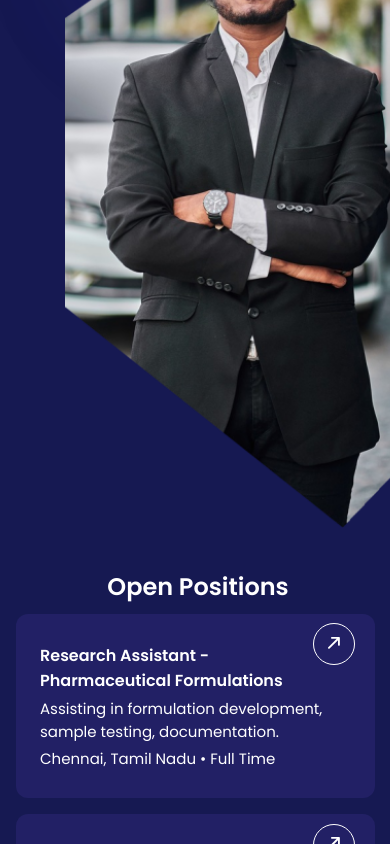
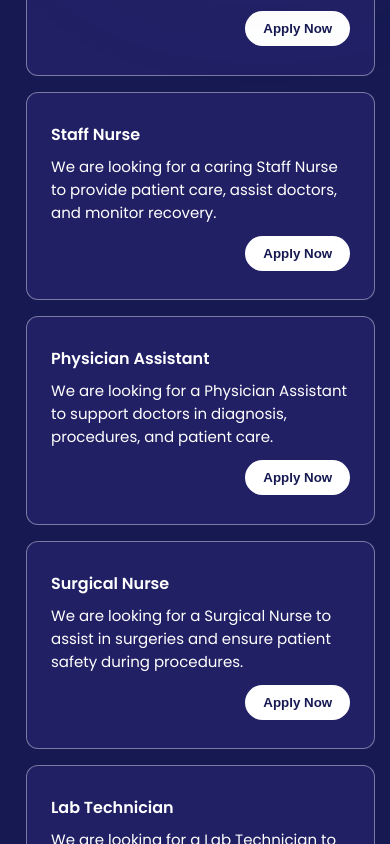
Before and after one commit to SAKTHIIIVEL/intern_manvian, a React (Vite) app: page /career in a window 390 px wide. Shown: the part 960-1804 px from the top of the page. Built offline with nearby package versions, Linux system fonts and the light colour scheme.

Commit message:
chore : replace the content and cretaed new career cards

```diff
--- a/src/components/Products.jsx
+++ b/src/components/Products.jsx
@@ -57,9 +57,10 @@ const Products = () => {
             </div>
 
             <p>
-              Diverse Innovation Pharmaceuticals Pvt. Ltd. is a growing
-              healthcare organization committed to delivering comprehensive and
-              accessible medical services to the community.{" "}
+              <h4>Pharmaceuticals</h4>
+              Providing a wide range of high-quality medicines and healthcare
+              products, ensuring reliable supply and support for effective
+              patient care.
             </p>
           </motion.div>
 
@@ -81,7 +82,6 @@ const Products = () => {
                   height: "100%",
                   objectFit: "cover",
                   borderRadius: "20px",
-
                 }}
               />
               {/* In real app, use asset */}
@@ -112,9 +112,9 @@ const Products = () => {
             </div>
 
             <p>
-              Diverse Innovation Pharmaceuticals Pvt. Ltd. is a growing
-              healthcare organization committed to delivering comprehensive and
-              accessible medical services to the community.{" "}
+              <h4>Surgical Instruments</h4>
+              Offering precision-crafted surgical instruments designed for
+              safety, durability, and efficiency in medical procedures.
             </p>
           </motion.div>
 
@@ -156,9 +156,9 @@ const Products = () => {
               </svg>
             </div>
             <p>
-              Diverse Innovation Pharmaceuticals Pvt. Ltd. is a growing
-              healthcare organization committed to delivering comprehensive and
-              accessible medical services to the community.{" "}
+              <h4>Laboratory Equipment</h4>
+              Delivering advanced laboratory equipment and solutions to support
+              accurate diagnostics and efficient testing processes.
             </p>
           </motion.div>
 
@@ -193,11 +193,23 @@ const Products = () => {
               </svg>
             </div>
             <p>
-              Diverse Innovation Pharmaceuticals Pvt. Ltd. is a growing
-              healthcare organization committed to delivering comprehensive and
-              accessible medical services to the community.{" "}
+              <h4>Surgical & ICU Electronics</h4>
+              Supplying modern medical electronics and ICU equipment to ensure
+              critical care support and improved patient outcomes.
             </p>
           </motion.div>
+        </div>
+        <div className={styles.buttonContainer}>
+          <motion.button
+            className={styles.viewButton}
+            whileHover={{ scale: 1.05 }}
+            whileTap={{ scale: 0.95 }}
+            onClick={() => {
+              window.open("https://di-wholesale.vercel.app/", "_blank");
+            }}
+          >
+            View Products
+          </motion.button>
         </div>
       </div>
     </section>
--- a/src/pages/CareerPage.css
+++ b/src/pages/CareerPage.css
@@ -195,79 +195,82 @@
   list-style: none;
   padding: 0;
   margin: 0;
+  display: grid;
+  grid-template-columns: repeat(3, 1fr);
+  gap: 2rem;
+}
+
+.role-item {
   display: flex;
   flex-direction: column;
-  gap: 0.65rem;
-}
-
-.role-item {
-  display: flex;
   justify-content: space-between;
-  align-items: center;
-  padding: 0.9rem 1rem;
+  padding: 2rem;
+  border-radius: 16px;
+  border: 1px solid rgba(255, 255, 255, 0.4);
   background: transparent;
-  border-bottom: 1px solid rgb(255, 255, 255);
-  position: relative;
-}
-
-.role-item:hover {
-  background: #E7E6F6;
+  min-height: 180px;
+  transition: all 0.35s ease;
+  cursor: pointer;
+  gap: 10px;
+}
+
+.role-item:hover,
+.role-item.active {
+  background: #e9e9ef;
+  border-color: #e9e9ef;
 }
 
 .role-item:hover .role-name,
-.role-item:hover .role-meta {
-  color: #1E1E1E;
+.role-item:hover .role-meta,
+.role-item.active .role-name,
+.role-item.active .role-meta {
+  color: #161952;
 }
 
 .role-name {
-  margin: 0;
-  color: #f5f7ff;
+  font-size: 20px;
   font-weight: 600;
-  font-size: 24px;
-  max-width: 89%;
+  color: #ffffff;
 }
 
 .role-meta {
-  margin: 0.25rem 0 0 0;
+  font-size: 14px;
   color: #c6d0ff;
-  font-size: 0.85rem;
+  margin-top: 8px;
 }
 
 .role-apply {
-  position: absolute;
-  top: 10px;
-  right: 16px;
-  border: 1px solid rgb(255, 255, 255);
-  background: #222065;
+  align-self: flex-end;
+  margin-top: auto;
+  background: #ffffff;
+  color: #161952;
+  border-radius: 30px;
+  padding: 10px 18px;
+  border: none;
+  font-weight: 600;
+}
+
+.role-item:hover .role-apply,
+.role-item.active .role-apply {
+  background: #161952;
   color: #ffffff;
-  width: 48px;
-  height: 48px;
-  border-radius: 50px;
-  cursor: pointer;
-  transition: all 0.2s ease;
-}
-
-.role-apply:hover {
-  border: 1px solid rgba(255, 255, 255, 0);
-  background: #4f8bff;
-  border-color: #4f8bff;
 }
 
 .positions-section {
   position: relative;
   z-index: 2;
-  max-width: 1400px;
+  max-width: 1150px;
   margin-right: 0;
   padding-left: 2rem;
-  margin-left: 2.4rem;
+  margin-left: 100px;
+  padding-top: 40px;
 }
 
 .positions-content {
   display: grid;
-  grid-template-columns: 1.1fr 0.9fr;
   gap: 1rem;
   align-items: center;
-  margin-left: 70px;
+  margin-left: 0;
 }
 
 .positions-text {
@@ -682,7 +685,7 @@
   }
 
   .positions-section {
-    max-width: 1200px;
+    max-width: 1150px;
     margin-left: 1.5rem;
     padding-top: 2rem;
   }
@@ -713,6 +716,14 @@
   }
 }
 
+@media (max-width: 1220px) {
+  .positions-section {
+    max-width: 1050px;
+  }
+  .role-list {
+    grid-template-columns: repeat(3, 1fr);
+  }
+}
 
 
 /* Tablet (768px - 1023px) */
@@ -752,7 +763,8 @@
 
   .positions-section {
     padding-left: 1.5rem;
-    margin-left: 1rem;
+    margin-left: 50px;
+    max-width: 900px;
   }
 
   /* .positions-content {
@@ -854,15 +866,7 @@
     color: #ffffff;
   }
 
-  .role-apply {
-    background: transparent;
-    border-color: #ffffff;
-  }
-
   /* Hover state - light background */
-  .role-item:hover {
-    background: #E7E6F6;
-  }
 
   .role-item:hover .role-name,
   .role-item:hover .role-meta {
@@ -884,14 +888,23 @@
     margin: 0.3rem 0;
   }
 
-  .role-apply {
-    width: 48px;
-    height: 48px;
-    flex-shrink: 0;
-  }
-
   .role-name {
     font-size: 20px;
+  }
+}
+
+@media (max-width: 980px) {
+  .positions-section{
+    max-width: 850px;
+  }
+}
+
+@media (max-width: 880px) {
+  .positions-section{
+    max-width: 750px;
+  }
+  .role-list{
+    grid-template-columns: repeat(2, 1fr);
   }
 }
 
@@ -1164,7 +1177,7 @@
   }
 
   .hero-info {
-    /* top: 40px; */
+    top: 0px;
     flex-direction: column;
     gap: 1.5rem;
     margin-bottom: 0rem;
@@ -1188,7 +1201,7 @@
     padding-left: 1rem;
     margin-left: 0px;
     padding-right: 1rem;
-    padding-top: 0rem;
+    padding-top: 80px;
   }
   .positions-content {
   opacity: 1;
@@ -1225,9 +1238,6 @@
     padding-top: 0;
     margin-bottom: 20px;
     gap: 10px;
-    padding-right:1rem ;
-    padding-left: 0px;
-    margin-right: 50px;
   }
 
   .section-title {
@@ -1259,14 +1269,12 @@
 
   .role-list {
     gap: 1rem;
-    padding-right: 1rem;
+    grid-template-columns: 1fr;
   }
 
   .role-item {
     border-radius: 12px;
     padding: 1.8rem 1.5rem;
-    border-bottom: none;
-    border: none;
     position: relative;
     background: #222065;
   }
@@ -1276,11 +1284,6 @@
     color: #ffffff;
   }
 
-  .role-apply {
-    background: transparent;
-    border-color: #ffffff;
-  }
-
   /* Hover state - light background */
   .role-item:hover {
     background: #E7E6F6;
@@ -1289,19 +1292,6 @@
   .role-item:hover .role-name,
   .role-item:hover .role-meta {
     color: #1E1E1E;
-  }
-
-  .role-item:hover .role-apply {
-    background: #222065;
-    border-color: #222065;
-  }
-
-  .role-apply {
-    position: absolute;
-    top: 1.5rem;
-    right: 1.25rem;
-    width: 48px;
-    height: 48px;
   }
 
   .role-meta {
@@ -1404,21 +1394,12 @@
 }
 
 @media (max-width: 420px) {
-  .role-list{
-    padding-right:1.9rem;
-  }
-
+  .positions-text{
+    padding: 10px;
+  }
 }
 
 @media (max-width: 410px) {
-  .role-list{
-    padding-right:2.8rem;
-  }
-  .role-apply{
-    top: 0.6rem;
-     width: 42px;
-    height: 42px;
-  }
 
 }
 
@@ -1494,11 +1475,6 @@
   .role-list {
         padding-right: 0.8rem;
     }
-
-  .positions-text{
-    padding-right:20px;
-    margin-right: 0;
-  }
   .role-name{
     max-width: 240px;
     font-size: 14px;
@@ -1507,8 +1483,7 @@
     font-size: 12px;
   }
   .role-apply{
-    width: 38px;
-    height: 38px;
+    font-size: 12px;
   }
 }
 
@@ -1517,17 +1492,10 @@
     max-width: 260px;
     left: 0;
   }
-  .positions-text{
-    padding-right:5px;
-    margin-right: 0;
-  }
   .role-name{
     max-width: 200px;
     font-size: 14px;
   }
-      .role-list {
-        padding-right: 0.5rem;
-    }
 }
 
 @media (max-width: 767px) {
--- a/src/pages/CareerPage.jsx
+++ b/src/pages/CareerPage.jsx
@@ -7,39 +7,74 @@ import Swal from "sweetalert2";
 
 const openRoles = [
   {
-    title: "Research Assistant - Pharmaceutical Formulations",
+    title: "Pharmacist",
     role_focus:
-      " Assisting in formulation development, sample testing, documentation.",
-    location: "Chennai, Tamil Nadu",
-    type: "Full Time",
+      "We are looking for a qualified Pharmacist to dispense medicines, manage inventory, and guide patients.",
   },
   {
-    title: "Research Analyst - Pharmaceutical Formulations",
+    title: "Staff Nurse",
     role_focus:
-      " Assisting in formulation development, sample testing, documentation.",
-    location: "Chennai, Tamil Nadu",
-    type: "Full Time",
+      "We are looking for a caring Staff Nurse to provide patient care, assist doctors, and monitor recovery.",
   },
   {
-    title: "Research Assistant - Pharmaceutical Formulations",
+    title: "Physician Assistant",
     role_focus:
-      " Assisting in formulation development, sample testing, documentation.",
-    location: "Chennai, Tamil Nadu",
-    type: "Full Time",
+      "We are looking for a Physician Assistant to support doctors in diagnosis, procedures, and patient care.",
   },
   {
-    title: "Research Assistant - Pharmaceutical Formulations",
+    title: "Surgical Nurse",
     role_focus:
-      " Assisting in formulation development, sample testing, documentation.",
-    location: "Chennai, Tamil Nadu",
-    type: "Full Time",
+      "We are looking for a Surgical Nurse to assist in surgeries and ensure patient safety during procedures.",
   },
   {
-    title: "Research Assistant - Pharmaceutical Formulations",
+    title: "Lab Technician",
     role_focus:
-      " Assisting in formulation development, sample testing, documentation.",
-    location: "Chennai, Tamil Nadu",
-    type: "Full Time",
+      "We are looking for a Lab Technician to conduct tests, handle lab equipment, and maintain reports.",
+  },
+  {
+    title: "Office Staff",
+    role_focus:
+      "We are looking for Office Staff to handle administrative tasks and support daily operations.",
+  },
+  {
+    title: "Front Office Receptionist",
+    role_focus:
+      "We are looking for a Receptionist to manage front desk operations, calls, and appointments.",
+  },
+  {
+    title: "Accountant",
+    role_focus:
+      "We are looking for an Accountant to manage billing, financial records, and daily transactions.",
+  },
+  {
+    title: "Store Assistant",
+    role_focus:
+      "We are looking for a Store Assistant to manage stock, organize supplies, and maintain inventory.",
+  },
+  {
+    title: "Managers",
+    role_focus:
+      "We are looking for Managers to oversee operations, manage teams, and ensure smooth workflow.",
+  },
+  {
+    title: "Field Officers",
+    role_focus:
+      "We are looking for Field Officers to handle on-ground coordination and external operations.",
+  },
+  {
+    title: "Duty Doctors & Consultants",
+    role_focus:
+      "We are looking for Duty Doctors & Consultants to provide consultation, diagnosis, and treatment.",
+  },
+  {
+    title: "Pharmacy Manager",
+    role_focus:
+      "We are looking for a Pharmacy Manager to supervise operations and manage pharmacy staff.",
+  },
+  {
+    title: "Delivery Assistant",
+    role_focus:
+      "We are looking for a Delivery Assistant to handle deliveries and support logistics operations.",
   },
 ];
 
@@ -236,12 +271,12 @@ const CareerPage = () => {
     }
   };
 
-
   const heroRef = useRef(null);
   const positionsRef = useRef(null);
   const portraitRef = useRef(null);
   const contactportraitRef = useRef(null);
   const formRef = useRef(null);
+  const [activeIndex, setActiveIndex] = useState(null);
 
   useEffect(() => {
     const observer = new IntersectionObserver(
@@ -336,45 +371,56 @@ const CareerPage = () => {
             <h2 className="section-title">Open Positions</h2>
 
             <div className="hero-card">
-              <ul
-                className="role-list"
+              <ul className="role-list">
+                {openRoles.map((role, idx) => (
+                  <li
+                    key={idx}
+                    className={`role-item ${activeIndex === idx ? "active" : ""}`}
                     onClick={() => {
-                  document.getElementById("career-contact")?.scrollIntoView({
+                      setActiveIndex(idx);
+
+                      // ✅ Prefill role in form
+                      setFormData((prev) => ({
+                        ...prev,
+                        role: role.title,
+                      }));
+
+                      document
+                        .getElementById("career-contact")
+                        ?.scrollIntoView({
                           behavior: "smooth",
                         });
                     }}
                   >
-                {openRoles.map((role, idx) => (
-                  <li key={idx} className="role-item">
                     <div>
                       <p className="role-name">{role.title}</p>
                       <p className="role-meta">{role.role_focus}</p>
-                      <p className="role-meta">
-                        {role.location} • {role.type}
-                      </p>
                     </div>
-                    <button className="role-apply">
-                      <svg
-                        width="12"
-                        height="12"
-                        viewBox="0 0 18 18"
-                        fill="none"
-                        xmlns="http://www.w3.org/2000/svg"
+                    <button
+                      className="role-apply"
+                      onClick={(e) => {
+                        e.stopPropagation(); // 🔑 prevents double trigger
+
+                        setActiveIndex(idx);
+
+                        setFormData((prev) => ({
+                          ...prev,
+                          role: role.title,
+                        }));
+
+                        document
+                          .getElementById("career-contact")
+                          ?.scrollIntoView({
+                            behavior: "smooth",
+                          });
+                      }}
                     >
-                        <path
-                          d="M5.9537 2.76827C5.76786 2.77483 5.58261 2.74389 5.40899 2.6773C5.23537 2.61071 5.07694 2.50983 4.94316 2.38069C4.80937 2.25154 4.70297 2.09677 4.63029 1.9256C4.55762 1.75444 4.52017 1.57039 4.52017 1.38444C4.52017 1.19849 4.55762 1.01445 4.63029 0.843284C4.70297 0.672122 4.80937 0.517351 4.94316 0.388204C5.07694 0.259056 5.23537 0.158177 5.40899 0.0915876C5.58261 0.024998 5.76786 -0.00593996 5.9537 0.000619815L16.3977 0.000620299C16.7646 0.000848641 17.1164 0.146718 17.3759 0.406185C17.6354 0.665653 17.7812 1.0175 17.7815 1.38444L17.7815 11.8284C17.788 12.0142 17.7571 12.1995 17.6905 12.3731C17.6239 12.5467 17.523 12.7052 17.3939 12.8389C17.2647 12.9727 17.11 13.0791 16.9388 13.1518C16.7677 13.2245 16.5836 13.2619 16.3977 13.2619C16.2117 13.2619 16.0277 13.2245 15.8565 13.1518C15.6853 13.0791 15.5306 12.9727 15.4014 12.8389C15.2723 12.7052 15.1714 12.5467 15.1048 12.3731C15.0382 12.1995 15.0073 12.0142 15.0138 11.8284L15.0138 4.72651L2.36359 17.3767C2.10391 17.6364 1.75171 17.7823 1.38447 17.7823C1.01723 17.7823 0.665028 17.6364 0.405349 17.3767C0.14567 17.1171 -0.000216123 16.7649 -0.00021646 16.3976C-0.000215786 16.0304 0.145671 15.6782 0.405349 15.4185L13.0556 2.76827L5.9537 2.76827Z"
-                          fill="white"
-                        />
-                      </svg>
+                      Apply Now
                     </button>
                   </li>
                 ))}
               </ul>
             </div>
-          </div>
-
-          <div className="hero-portrait framed" ref={portraitRef}>
-            <img src={personOne} alt="Team member" />
           </div>
         </div>
       </section>
```
Also changed, not shown: src/components/FlightTimeline.jsx (+4 -4 lines), src/components/Products.module.css (+34 -0 lines), src/pages/AboutPage.jsx (+0 -45 lines). Lines whose indentation alone changed are shown as unchanged.
